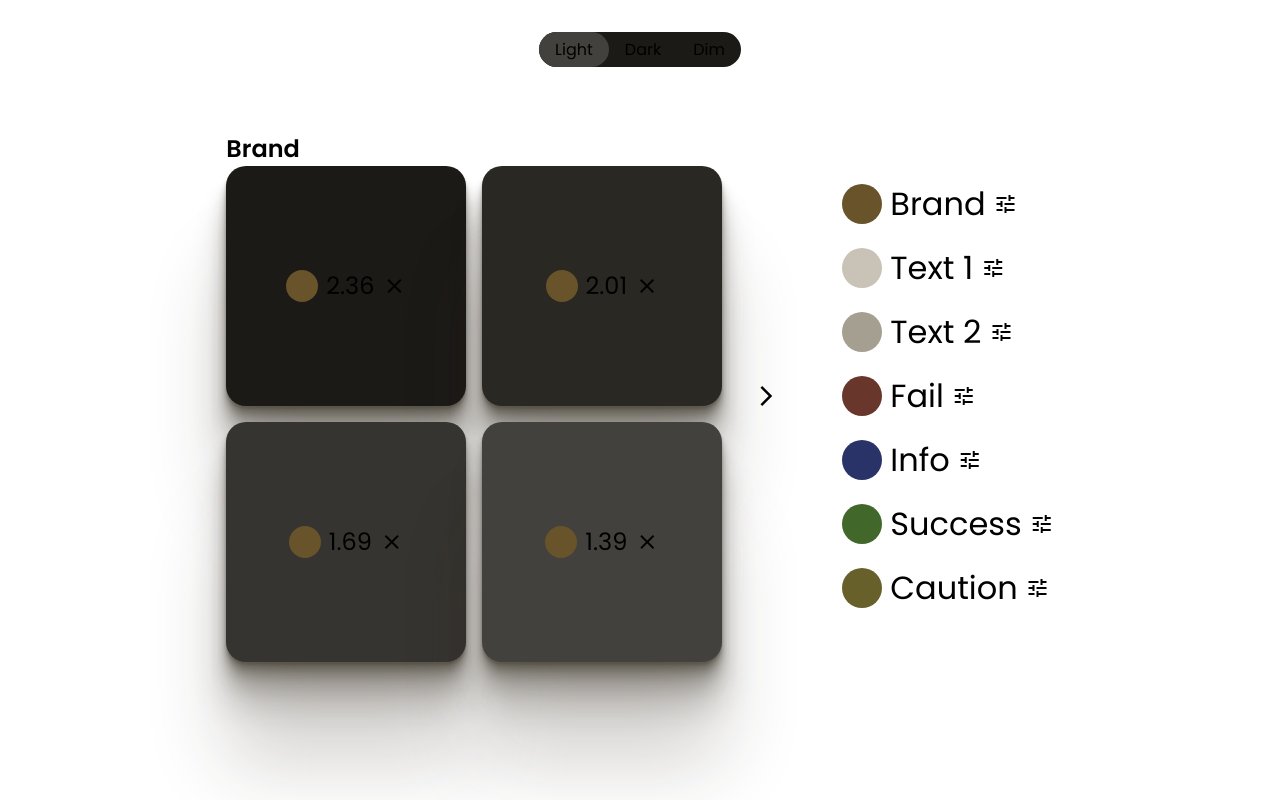
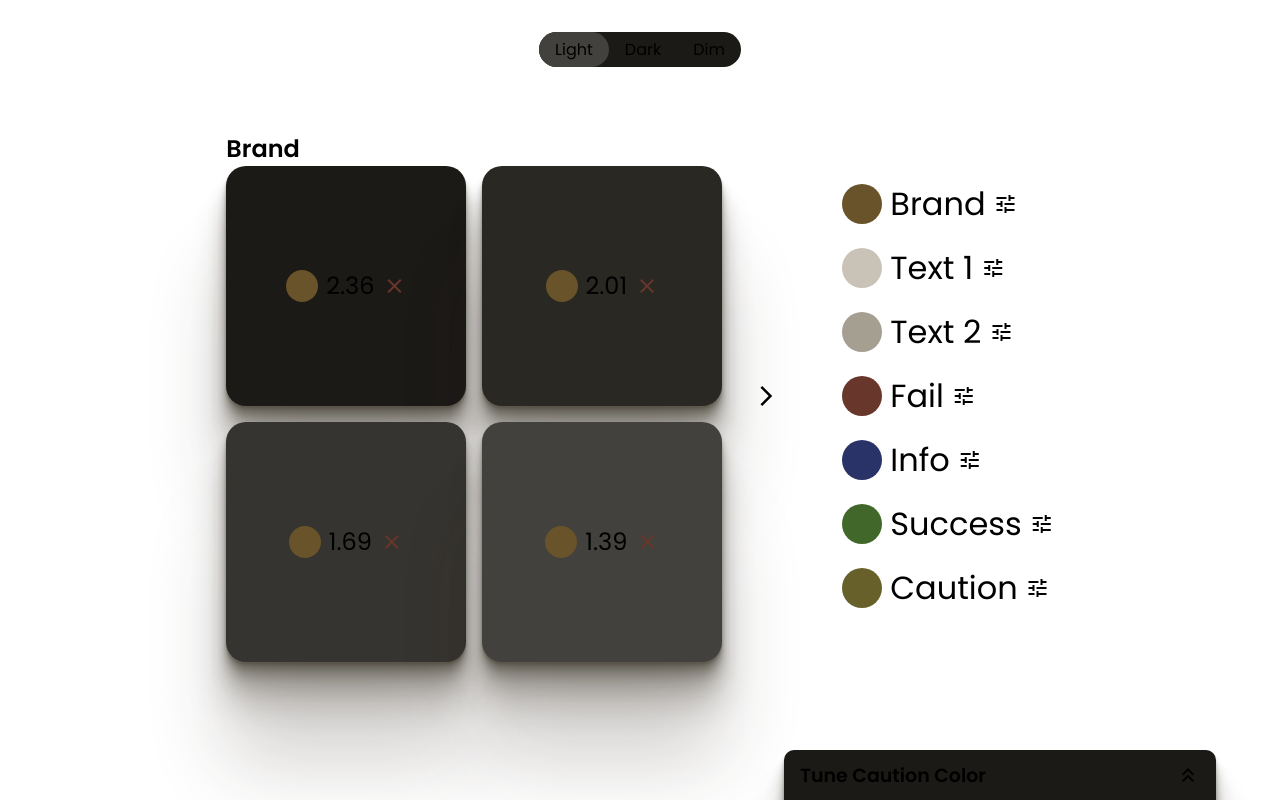
Before and after one commit to alexislopes/brandfy, a Vue app: page / in a window 1280 px wide. Built offline with nearby package versions, Linux system fonts and the light colour scheme.

Commit message:
make some progress on Color Tunning component

```diff
--- a/src/App.vue
+++ b/src/App.vue
@@ -133,7 +133,7 @@ const ratio = computed(() => {
             tune
           </span>
         </div>
-        <ColorTunning v-if="selectedColor" :hex="selectedColor" />
+        <ColorTunning :hex="colorStore.colorScheme.info" />
 
         <!-- <div class="info">
           <div class="circle text1"></div>
--- a/src/components/ColorTunning.vue
+++ b/src/components/ColorTunning.vue
@@ -1,18 +1,46 @@
 <template>
   <div class="color-tunning-container rad-shadow">
+    <div @click="isOpen = !isOpen" class="color-tunning-header">
+      <p class="color-tunning-header-title">Tune Caution Color</p>
+      <span v-if="!isOpen" class="material-icons">
+        keyboard_double_arrow_up
+      </span>
+      <span v-else class="material-icons">
+        keyboard_double_arrow_down
+      </span>
+    </div>
+    <div v-if="isOpen">
       <p>Tunning x color</p>
       <div style="display: flex; justify-content: space-between;">
-      {{ hex }}
+        {{ hex }} > {{ newHex }}
         <div class="color-box" :style="`background-color: ${hex};`">&nbsp;</div>
+        <div class="color-box" :style="`background-color: ${newHex};`">&nbsp;</div>
       </div>
       <div>
-      <label style="display: flex; align-items: center;" for="">Hue Range<input type="range" v-model="currentHue"
-          min="221" max="240" name="" id=""></label>
-      <p>current hue {{ currentHue }}</p>
+        <label style="display: flex; align-items: center;" for="">
+          Hue
+          <div style="display: flex;">
+            <p>{{ hue }}</p>
+            <input type="range" v-model.number="currentHue" min="221" max="240" name="" id="">
+          </div>
+        </label>
       </div>
       <div style="display: flex; flex-direction: column;">
-      <label style="display: flex; align-items: center;" for="">Saturation<input type="range" name="" id=""></label>
-      <label style="display: flex; align-items: center;" for="">Lightness<input type="range" name="" id=""></label>
+        <label style="display: flex; align-items: center;" for="">
+          Saturation
+          <div style="display: flex;">
+            <p>{{ saturation }}</p>
+            <input type="range" v-model.number="currentSaturation" name="" id="">
+          </div>
+        </label>
+        <label style="display: flex; align-items: center;" for="">
+          Lightness
+          <div style="display: flex;">
+            <p>{{ lightness }}</p>
+            <input type="range" v-model.number="currentLightness" name="" id="">
+          </div>
+        </label>
+      </div>
     </div>
   </div>
 </template>
@@ -21,7 +49,11 @@
 import chroma from 'chroma-js';
 import { toRefs, computed, ref } from 'vue';
 import { useColorUtils } from '../composables/useColorUtils'
+import { useColorStore } from '../stores/useColorStore.js'
 
+const colorStore = useColorStore()
+
+const isOpen = ref(false)
 
 const { getStyle, HSLToHex } = useColorUtils()
 
@@ -33,6 +65,8 @@ const props = defineProps({
 
 const { hex } = toRefs(props);
 const hue = ref(chroma(hex.value).hsl()[0])
+const saturation = ref(chroma(hex.value).hsl()[1])
+const lightness = ref(chroma(hex.value).hsl()[2])
 
 const currentHue = computed({
   get() {
@@ -40,13 +74,32 @@ const currentHue = computed({
   },
 
   set(value) {
-    console.log(getStyle('--info-hue'), getStyle('--saturation'), getStyle('--lightness'))
-    const new_HEX = HSLToHex(value, Number(getStyle('--saturation').split('%')[0]), Number(getStyle('--lightness').split('%')[0]));
-    console.log(new_HEX)
-    document.querySelector(':root').style.setProperty('--info-hex', new_HEX);
     hue.value = value;
-    hex.value = new_HEX
   }
+});
+
+const currentSaturation = computed({
+  get() {
+    return saturation.value
+  },
+
+  set(value) {
+    saturation.value = value;
+  }
+});
+
+const currentLightness = computed({
+  get() {
+    return lightness.value
+  },
+
+  set(value) {
+    lightness.value = value;
+  }
+});
+
+const newHex = computed(() => {
+  return HSLToHex(hue.value, saturation.value, lightness.value);
 })
 
 </script>
@@ -56,18 +109,40 @@ const currentHue = computed({
   display: block;
   width: 40%;
   height: 100%;
-  color: var(--text1);
+  color: v-bind(colorStore.colorScheme.text1);
   min-width: 20px;
   border-radius: 5px;
 }
 
 .color-tunning-container {
-  padding: 1rem;
-  background: var(--surface1);
+  margin-right: 4rem;
+  /* padding: 1rem; */
+
+  background: v-bind(colorStore.colorScheme.surface1);
+  position: absolute;
+  bottom: 0;
+  right: 0;
+  border-radius: 10px 10px 0 0
 }
 
 p {
   margin: 0;
   text-align: start;
 }
+
+.color-tunning-header {
+  display: flex;
+  justify-content: space-between;
+  align-items: center;
+  min-width: 400px;
+  min-height: 50px;
+  padding: 0 1rem;
+  cursor: pointer;
+}
+
+.color-tunning-header-title {
+  font-weight: 700;
+  font-size: 19px;
+  height: fit-content;
+}
 </style>
--- a/src/components/ContrastRatio.vue
+++ b/src/components/ContrastRatio.vue
@@ -2,16 +2,18 @@
   <div class="contrast-ratio">
     <div class="circle" :style="`background: ${color};`"></div>
     <p>{{ ratio.toFixed(2) }}</p>
-    <span v-if="ratio >= 4.5" class="material-icons" style="color: var(--success)">
+    <span v-if="ratio >= 4.5" class="material-icons" :style="`color: ${colorStore.colorScheme.success}`">
       check
     </span>
-    <span v-else class="material-icons" style="color: var(--fail)">
+    <span v-else class="material-icons" :style="`color: ${colorStore.colorScheme.fail}`">
       clear
     </span>
   </div>
 </template>
 
 <script setup>
+import { useColorStore } from '../stores/useColorStore.js'
+const colorStore = useColorStore()
 
 const props = defineProps({
   foreground: String,
```
Lines whose indentation alone changed are shown as unchanged.
